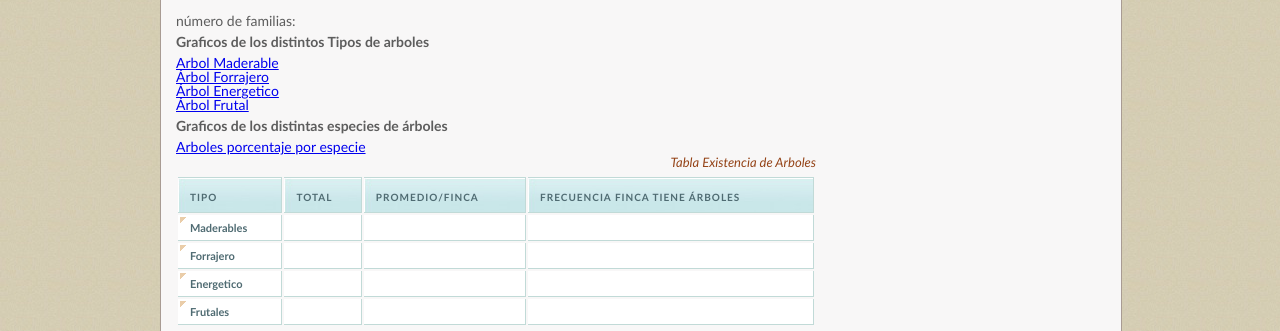
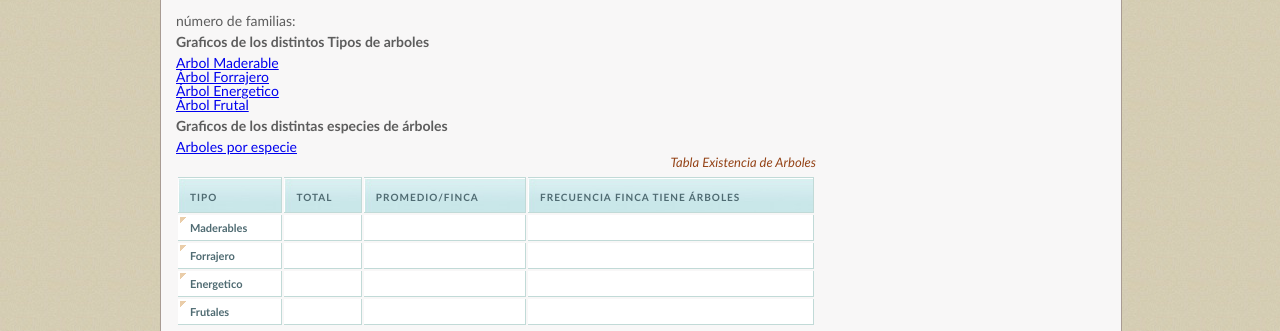
Before and after one commit to CARocha/jfps-achuapa, a Django app: template achuapa/templates/achuapa/arboles.html in a window 1280 px wide. Shown: the part 210-541 px from the top of the page. Run offline with Django 3.2, Linux system fonts and the light colour scheme; the template is opened without the code that fills it, so the values that code supplies are empty; some libraries are stand-ins or nearby versions.

Commit message:
litle fix

```diff
--- a/achuapa/templates/achuapa/arboles.html
+++ b/achuapa/templates/achuapa/arboles.html
@@ -32,7 +32,7 @@ número de familias: {{num_familias}}
 
 <h2>Graficos de los distintas especies de árboles</h2>
 <ul>
- <li><a href="#" onCLick="click_callback('nativos')">Arboles porcentaje por especie</a></li>
+ <li><a href="#" onCLick="click_callback('nativos')">Arboles por especie</a></li>
 </ul>
 
 <div id="grafo"></div>
```
